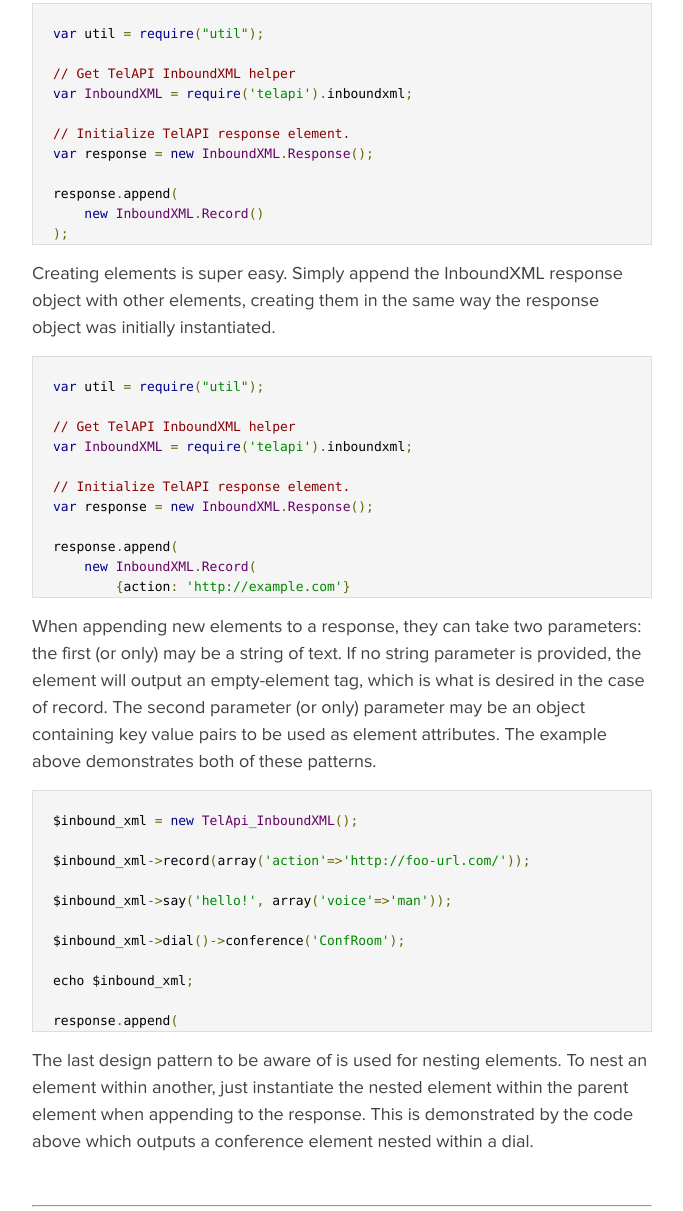
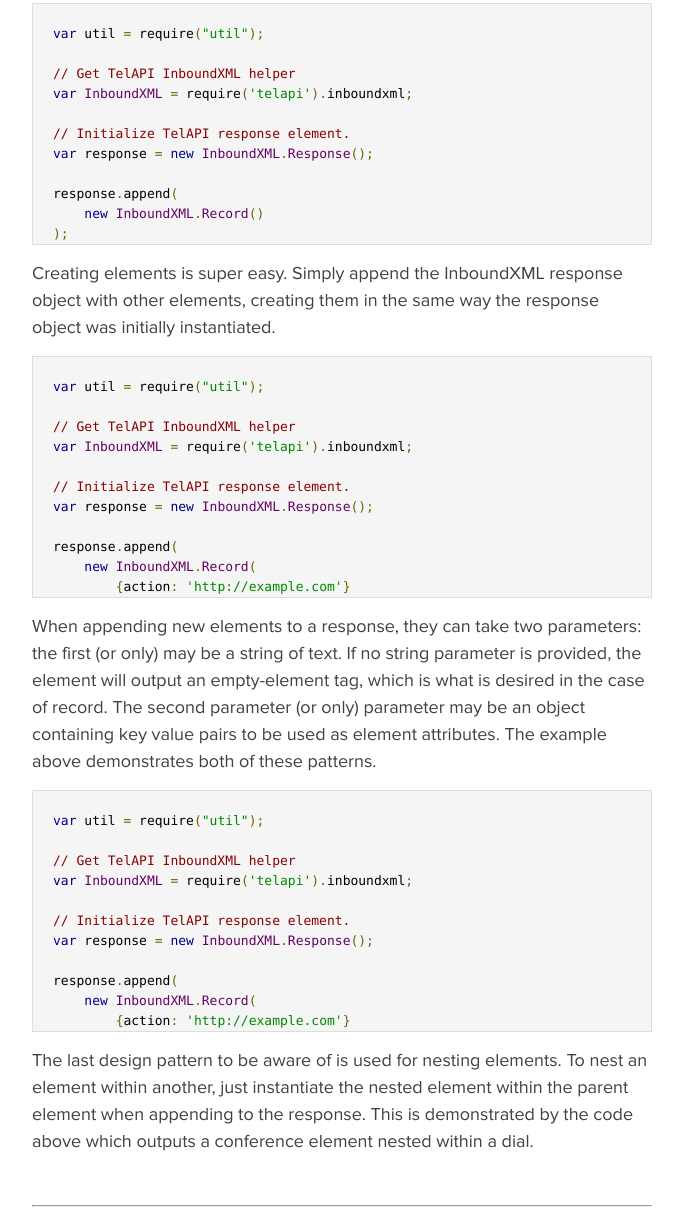
Before and after one commit to TelAPI/telapi-nodejs, a plain HTML site: page index.html in a window 1280 px wide. Shown: the part 807-2018 px from the top of the page, without its empty margins (138-821 px from the left). Drawn offline with Linux system fonts and the light colour scheme.

Commit message:
missing example

```diff
--- a/index.html
+++ b/index.html
@@ -30,7 +30,7 @@
 
         <p>We've made generating InboundXML with this library as intuitive as possible by defining a simple code design pattern which corresponds to the structure of the XML. The best way to understand this pattern is to take a look at an example:</p>
 
-<pre class="prettyprint lang-php">
+<pre class="prettyprint lang-js">
 var util = require("util");
 
 // Get TelAPI InboundXML helper
@@ -39,16 +39,18 @@
 // Initialize TelAPI response element.
 var response = new InboundXML.Response();
 
-util.log(response);
-
-//&lt;?xml version="1.0" encoding="UTF-8"?&gt;
-//&lt;Response&gt;
-//&lt;/Response&gt;
+util.log( response.toString() );
+
+/*
+&lt;?xml version="1.0" encoding="UTF-8"?&gt;
+&lt;Response&gt;
+&lt;/Response&gt;
+*/
 </pre>
 
         <p>First and foremost, you need to instantiate a new InboundXML object. This assignment alone begins the process of generating the xml. As shown above, if we log $inbound_xml, the start of the base elements required for an InboundXML document are output.</p>
 
-<pre class="prettyprint lang-php">
+<pre class="prettyprint lang-js">
 var util = require("util");
 
 // Get TelAPI InboundXML helper
@@ -61,17 +63,19 @@
     new InboundXML.Record()
 );
 
-util.log( response );
-
-//&lt;?xml version="1.0" encoding="UTF-8"?&gt;
-//&lt;Response&gt;
-//  &lt;Record/&gt;
-//&lt;/Response&gt;
+util.log( response.toString() );
+
+/*
+&lt;?xml version="1.0" encoding="UTF-8"?&gt;
+&lt;Response&gt;
+  &lt;Record/&gt;
+&lt;/Response&gt;
+*/
 </pre>
 
 <p>Creating elements is super easy. Simply append the InboundXML response object with other elements, creating them in the same way the response object was initially instantiated.</p>
 
-<pre class="prettyprint lang-php">
+<pre class="prettyprint lang-js">
 var util = require("util");
 
 // Get TelAPI InboundXML helper
@@ -93,7 +97,7 @@
     )
 );
 
-util.log( response );
+util.log( response.toString() );
 
 /*
 &lt;?xml version="1.0"?&gt;
@@ -108,16 +112,27 @@
 
 <p>When appending new elements to a response, they can take two parameters: the first (or only) may be a string of text. If no string parameter is provided, the element will output an empty-element tag, which is what is desired in the case of record. The second parameter (or only) parameter may be an object containing key value pairs to be used as element attributes. The example above demonstrates both of these patterns.</p>
 
-<pre class="prettyprint lang-php">
-$inbound_xml = new TelApi_InboundXML();
-
-$inbound_xml->record(array('action'=>'http://foo-url.com/'));
-
-$inbound_xml->say('hello!', array('voice'=>'man'));
-
-$inbound_xml->dial()->conference('ConfRoom');
-
-echo $inbound_xml;
+<pre class="prettyprint lang-js">
+var util = require("util");
+
+// Get TelAPI InboundXML helper
+var InboundXML = require('telapi').inboundxml;
+
+// Initialize TelAPI response element.
+var response = new InboundXML.Response();
+
+response.append(
+    new InboundXML.Record(
+        {action: 'http://example.com'}
+        )
+);
+
+response.append(
+    new InboundXML.Say(
+        'This call will be recorded',
+        {voice: 'woman'}
+    )
+);
 
 response.append(
     new InboundXML.Dial(
@@ -126,6 +141,8 @@
         )
     )
 );
+
+util.log( response.toString() );
 
 /*
 &lt;?xml version="1.0"?&gt;
```
